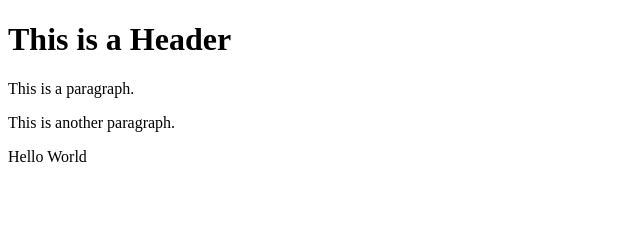
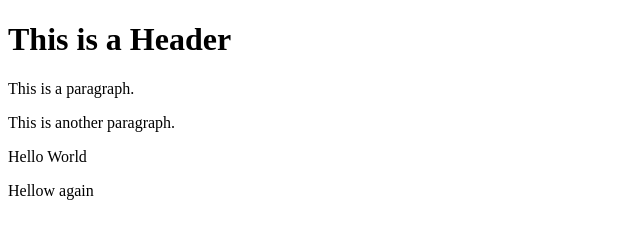
Before and after one commit to spyeung/git-test, a website: page index.html in a window 1280 px wide. Shown: the whole page, without its empty margins (0-640 px from the left). Drawn offline with Linux system fonts and the light colour scheme.

Commit message:
Practicing NPM

```diff
--- a/index.html
+++ b/index.html
@@ -6,5 +6,6 @@
         <p>This is a paragraph.</p>
         <p>This is another paragraph.</p>
         <p>Hello World</p>
+        <p>Hellow again</p>
     </body>
 </html>
```
